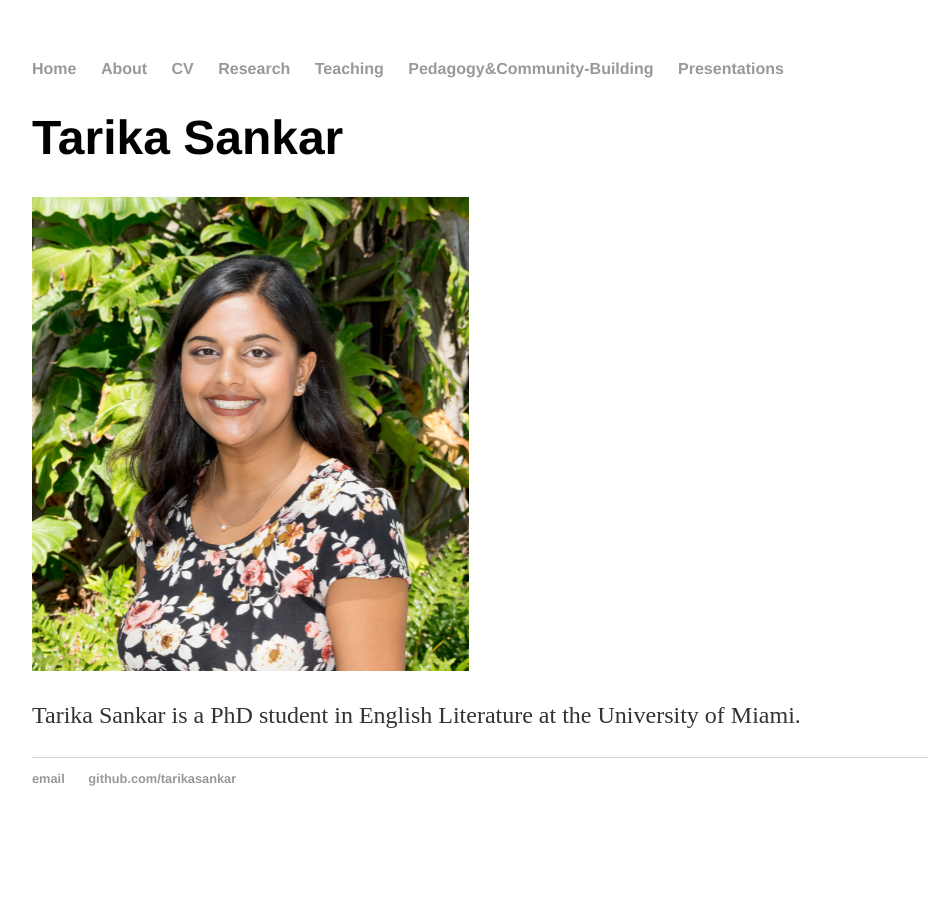
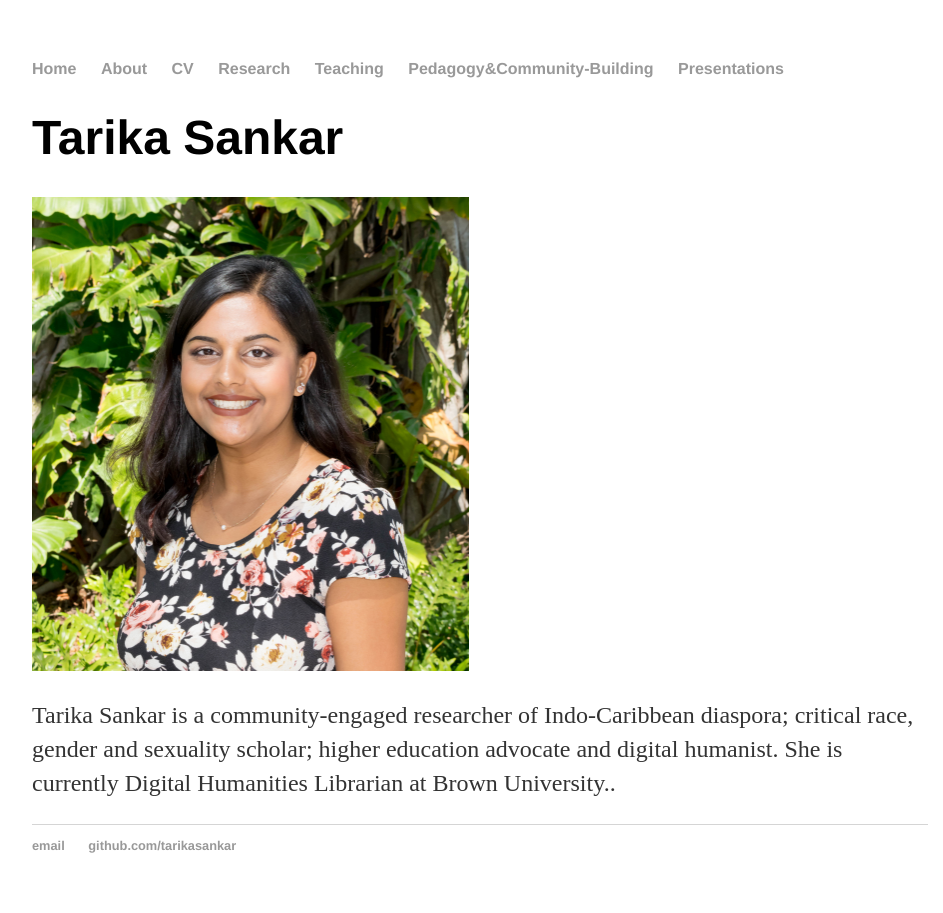
Before and after one commit to tarikasankar/tarikasankar.github.io, a Jekyll site: the page built from index.md, in a window 1280 px wide. Shown: the whole page, without its empty margins (160-1103 px from the left). Built offline with Jekyll 4.4.1, drawn with Linux system fonts in a browser that asks for light colours.

Commit message:
Update index.md
updated home page intro

```diff
--- a/index.md
+++ b/index.md
@@ -5,5 +5,5 @@
 <div class="blurb">
 	<h1>Tarika Sankar</h1>
 	<img src="Professional headshot.jpg" alt="Tarika Sankar" style="width:437px;height:474px;">
-	<p>Tarika Sankar is a PhD student in English Literature at the University of Miami.</p>
+	<p>Tarika Sankar is a community-engaged researcher of Indo-Caribbean diaspora; critical race, gender and sexuality scholar; higher education advocate and digital humanist. She is currently Digital Humanities Librarian at Brown University..</p>
 </div><!-- /.blurb -->
```
